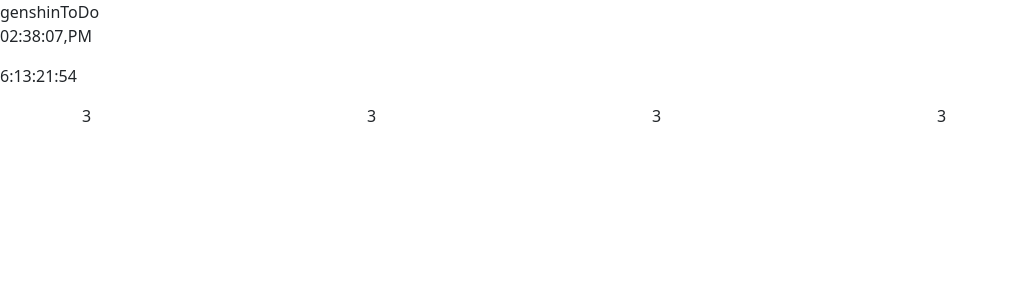
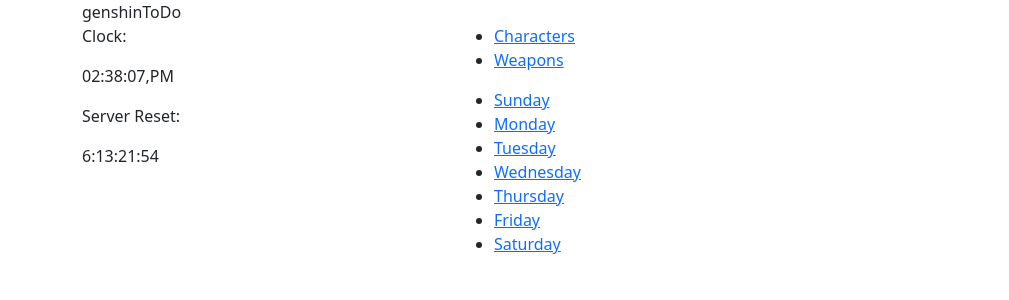
Before and after one commit to AngeloRafael02/MiniProjects, an Angular app in the folder genshinToDo/: page / in a window 1280 px wide. Shown: the top 300 px of the page, without its empty margins (0-1009 px from the left). Built offline with nearby package versions, Linux system fonts and the light colour scheme.

Commit message:
made the Foundation of the app's HTML file

```diff
--- a/genshinToDo/src/app/app.component.html
+++ b/genshinToDo/src/app/app.component.html
@@ -1,11 +1,35 @@
+
+<div class="container">
 {{title}}
-<app-clock></app-clock>
-<app-timer></app-timer>
-<div class="container">
-    <div class="row">
-        <div class="col-md-3">3</div>
-        <div class="col-md-3">3</div>
-        <div class="col-md-3">3</div>
-        <div class="col-md-3">3</div>
+<div class="row">
+    <div class="col-md-4"> <!--Clock-->
+        <p>Clock: </p> <app-clock></app-clock>
+        <p>Server Reset: </p><app-timer></app-timer>
+    </div>
+    <div class="col-md-8"> <!--NavBar-->
+        <nav>
+            <ul>
+                <li><a href="">Characters</a></li>
+                <li><a href="">Weapons</a></li>
+            </ul>
+        </nav>
+        <nav>
+            <ul>
+                <li><a href="">Sunday</a></li>
+                <li><a href="">Monday</a></li>
+                <li><a href="">Tuesday</a></li>
+                <li><a href="">Wednesday</a></li>
+                <li><a href="">Thursday</a></li>
+                <li><a href="">Friday</a></li>
+                <li><a href="">Saturday</a></li>
+            </ul>
+        </nav>
     </div>
 </div>
+<div class="col-md-12"> <!--View-->
+    <router-outlet></router-outlet>
+</div>
+<div> <!--ToDoList-->
+
+</div>
+</div>
```
